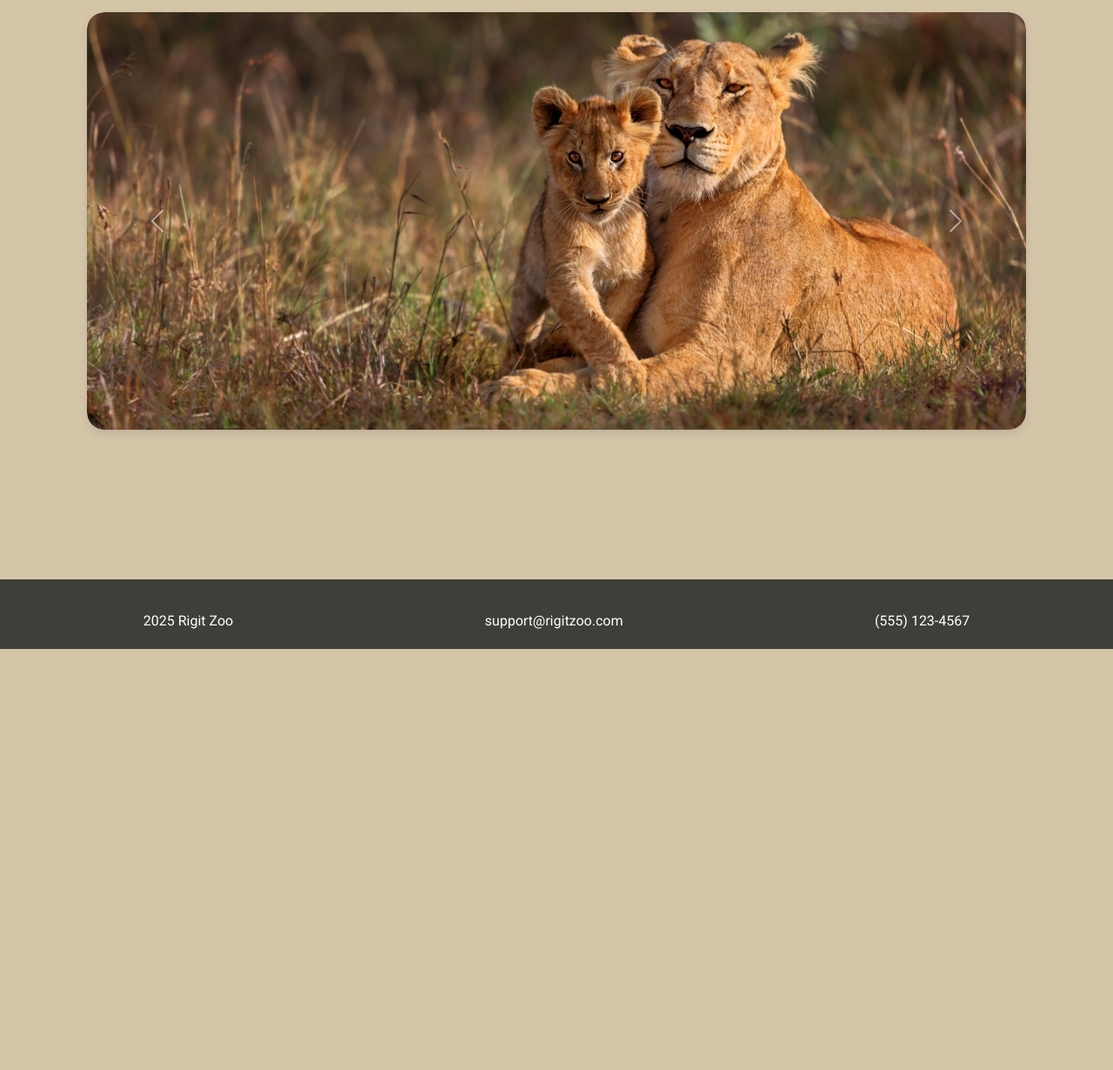
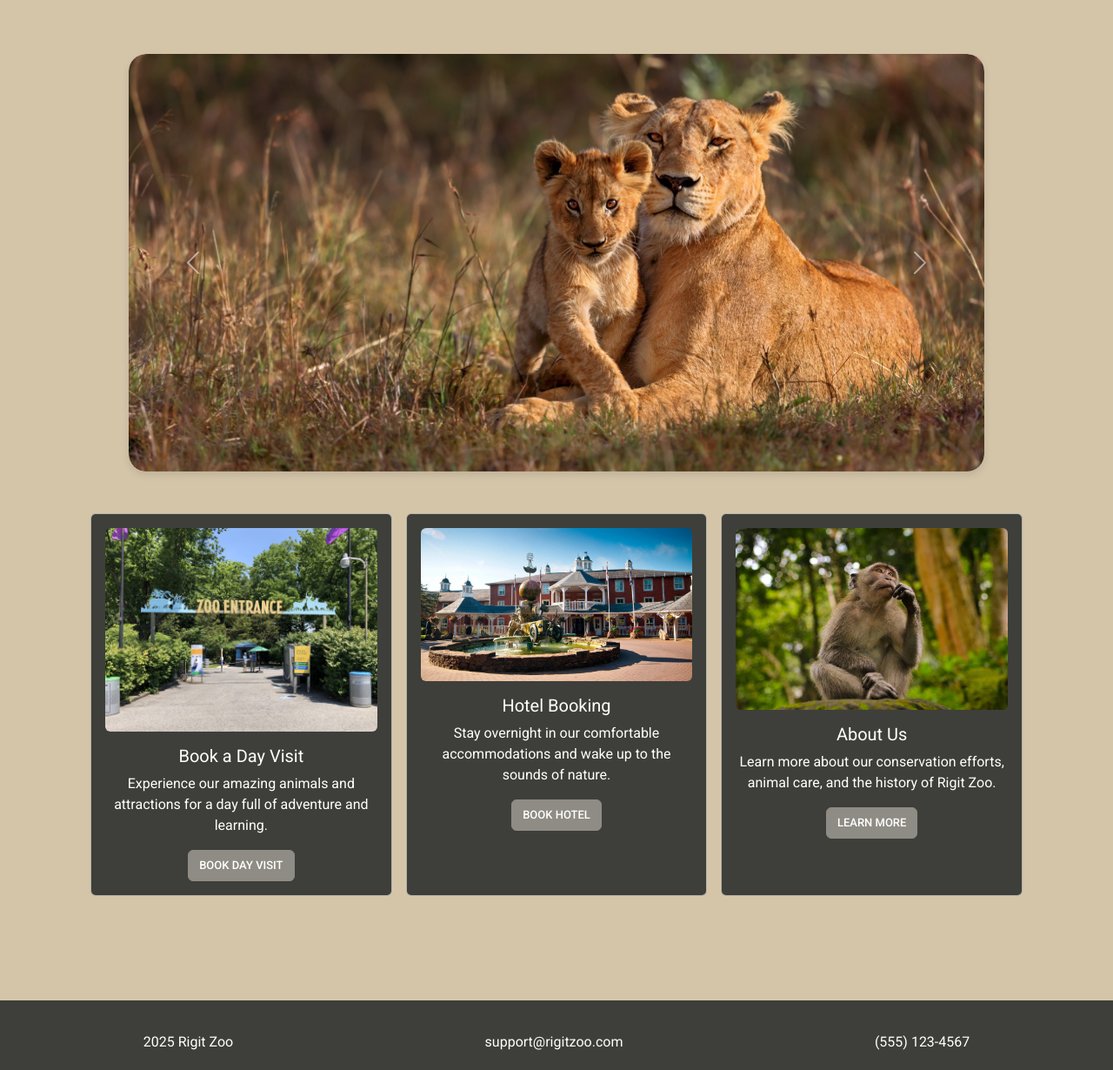
Before and after one commit to legchunk/django-zoo, a Django app: page / in a window 1280 px wide. Shown: the part 54-1284 px from the top of the page at 87% size. Before the commit the page ends 800 px from the top, so only its background shows below. Run offline with Django 4.2, Linux system fonts and the light colour scheme; data that the repository does not hold is empty; some libraries are stand-ins or nearby versions; some web fonts are replaced.

Commit message:
Add cards and finish banner

```diff
--- a/rigitZoo/website/templates/pages/booking/hotel.html
+++ b/rigitZoo/website/templates/pages/booking/hotel.html
@@ -3,7 +3,7 @@
 {% load crispy_forms_tags %}
 
 {% block content %}
-<div class="card text-white bg-dark mb-3 m-5 mx-auto" style="max-width:40rem;">
+<div class="card text-white bg-dark mb-3 m-5 mx-auto w-50" style="max-width:40rem;">
     <div class="card-header">Book your stay!</div>
     <div class="card-body">
         <form action="{% url 'hotel' %}" method="POST" autocomplete="off">
--- a/rigitZoo/website/templates/pages/index.html
+++ b/rigitZoo/website/templates/pages/index.html
@@ -4,17 +4,17 @@
     <link rel="stylesheet" href="{% static 'css/index.css' %}">
 {% endblock %}
 {% block content %}
-<div class="content">
+<div class="content m-5">
     <div id="carousel" class="carousel slide" data-bs-ride="carousel">
         <div class="carousel-inner">
             <div class="carousel-item active">
             <img src="{% static 'images/banner/lions.png' %}" class="d-block" alt="Rigit Zoo showcase banner">
             </div>
             <div class="carousel-item">
-        <img src="{% static 'images/banner/fireworks.png' %}" class="d-block" alt="Fireworks event banner">
+            <img src="{% static 'images/banner/fireworks.jpg' %}" class="d-block" alt="Fireworks event banner">
             </div>
             <div class="carousel-item">
-        <img src="{% static 'images/banner/santa.png' %}" class="d-block" alt="Santa's workshop event banner">
+            <img src="{% static 'images/banner/santa.jpg' %}" class="d-block" alt="Santa's workshop event banner">
             </div>
         </div>
         <button class="carousel-control-prev" type="button" data-bs-target="#carousel" data-bs-slide="prev">
@@ -25,5 +25,40 @@
             <span class="carousel-control-next-icon" aria-hidden="true"></span>
             <span class="visually-hidden">Next</span>
         </button>
-</div></div>
+    </div>
+    <div id="cards" class="m-5">
+        <div class="row justify-content-center mx-0">
+            <div class="col-md-4 mb-4 px-2">
+                <div class="card h-100 bg-dark text-white">
+                    <div class="card-body text-center">
+                        <img src="{% static 'images/zoo-entrance.jpg' %}" class="img-fluid rounded mb-3" style="max-height: 250px; object-fit: cover; width: 100%;" alt="Zoo Entrance">
+                        <h5 class="card-title">Book a Day Visit</h5>
+                        <p class="card-text">Experience our amazing animals and attractions for a day full of adventure and learning.</p>
+                        <a href="{% url 'day' %}" class="btn btn-secondary">Book Day Visit</a>
+                    </div>
+                </div>
+            </div>
+            <div class="col-md-4 mb-4 px-2">
+                <div class="card h-100 bg-dark text-white">
+                    <div class="card-body text-center">
+                        <img src="{% static 'images/hotel.webp' %}" class="img-fluid rounded mb-3" style="max-height: 250px; object-fit: cover; width: 100%;" alt="Hotel">
+                        <h5 class="card-title">Hotel Booking</h5>
+                        <p class="card-text">Stay overnight in our comfortable accommodations and wake up to the sounds of nature.</p>
+                        <a href="{% url 'hotel' %}" class="btn btn-secondary">Book Hotel</a>
+                    </div>
+                </div>
+            </div>
+            <div class="col-md-4 mb-4 px-2">
+                <div class="card h-100 bg-dark text-white">
+                    <div class="card-body text-center">
+                        <img src="{% static 'images/monkey.jpeg' %}" class="img-fluid rounded mb-3" style="max-height: 250px; object-fit: cover; width: 100%;" alt="Monkey">
+                        <h5 class="card-title">About Us</h5>
+                        <p class="card-text">Learn more about our conservation efforts, animal care, and the history of Rigit Zoo.</p>
+                        <a href="{% url 'about' %}" class="btn btn-secondary">Learn More</a>
+                    </div>
+                </div>
+            </div>
+        </div>
+    </div>
+</div>
 {% endblock %}
```
Also changed, not shown: rigitZoo/website/forms.py (+81 -2 lines), rigitZoo/website/models.py (+13 -1 lines), rigitZoo/static/images/banner/fireworks.jpg (added), rigitZoo/static/images/banner/santa.jpg (added), rigitZoo/static/images/hotel.webp (added), rigitZoo/static/images/zoo-entrance.jpg (added), rigitZoo/website/migrations/0002_daybooking_zoouser_date_of_birth_zoouser_full_name_and_more.py (added). Lines whose indentation alone changed are shown as unchanged.
